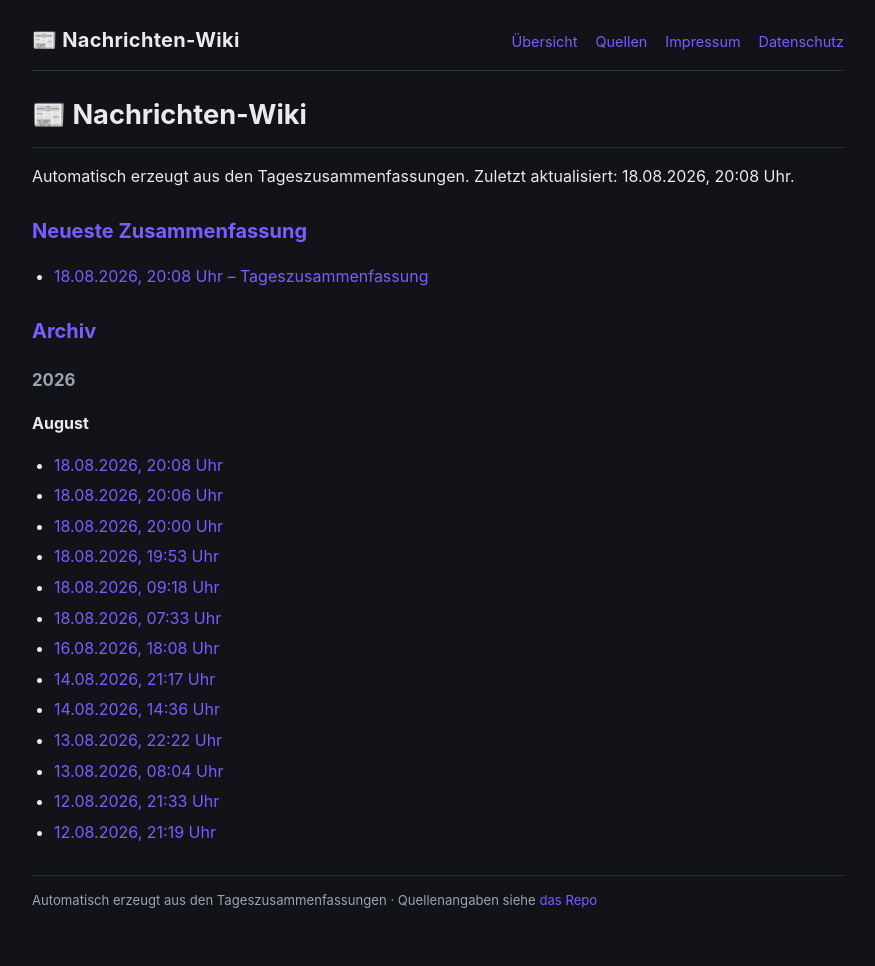
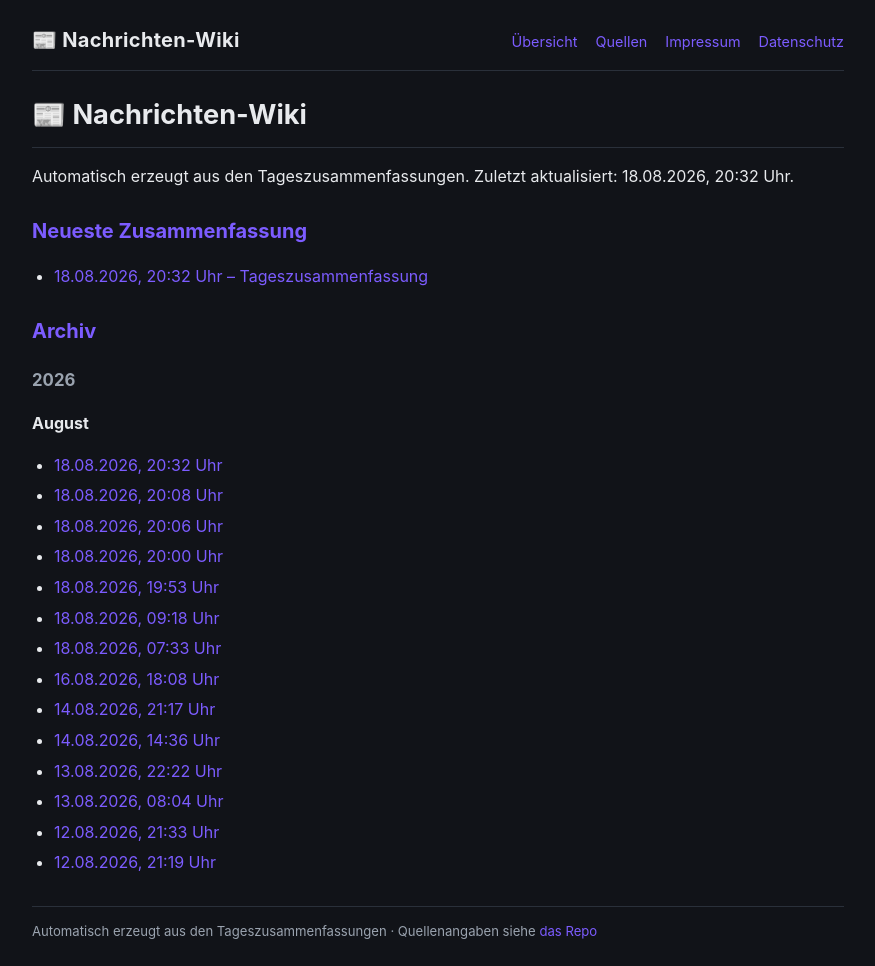
Before and after one commit to Ubuntu51/news-wiki, a Jekyll site: the page built from index.md, in a window 1280 px wide. Shown: the whole page, without its empty margins (202-1077 px from the left). Built offline with Jekyll 4.4.1, drawn with Linux system fonts in a browser that asks for light colours; our own code applies the rules of GitHub Pages for plain Markdown files; before the commit the page ends 935 px from its top, so only the background shows below that.

Commit message:
Tageszusammenfassungen 2026-08-18

```diff
--- a/index.md
+++ b/index.md
@@ -1,10 +1,10 @@
 # 📰 Nachrichten-Wiki
 
-Automatisch erzeugt aus den Tageszusammenfassungen. Zuletzt aktualisiert: 18.08.2026, 20:08 Uhr.
+Automatisch erzeugt aus den Tageszusammenfassungen. Zuletzt aktualisiert: 18.08.2026, 20:32 Uhr.
 
 ## Neueste Zusammenfassung
 
-- [18.08.2026, 20:08 Uhr – Tageszusammenfassung](2026/08/2026-08-18_20-08.html)
+- [18.08.2026, 20:32 Uhr – Tageszusammenfassung](2026/08/2026-08-18_20-32.html)
 
 ## Archiv
 
@@ -12,6 +12,7 @@ Automatisch erzeugt aus den Tageszusammenfassungen. Zuletzt aktualisiert: 18.08.
 
 **August**
 
+- [18.08.2026, 20:32 Uhr](2026/08/2026-08-18_20-32.html)
 - [18.08.2026, 20:08 Uhr](2026/08/2026-08-18_20-08.html)
 - [18.08.2026, 20:06 Uhr](2026/08/2026-08-18_20-06.html)
 - [18.08.2026, 20:00 Uhr](2026/08/2026-08-18_20-00.html)
```
Also changed, not shown: 2026/08/2026-08-18_20-32.md (added, +49 -0 lines).
